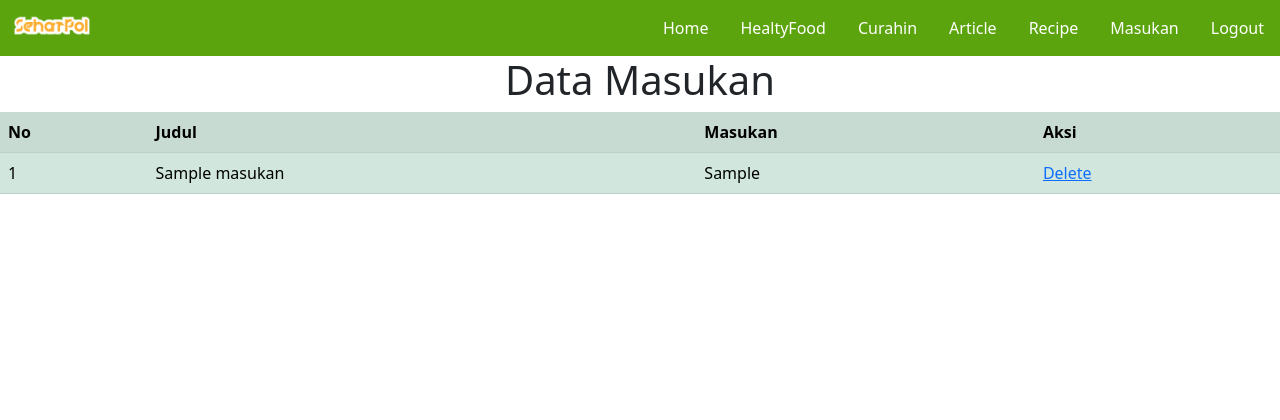
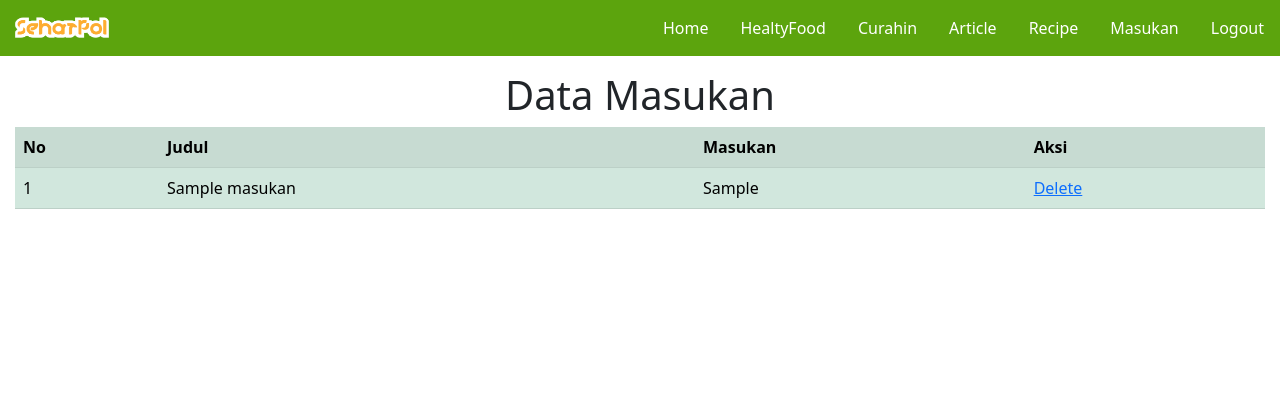
Before and after one commit to AdiRobertus/Sehatpol, a PHP site: page /admin/masukan.php in a window 1280 px wide. Shown: the top 420 px of the page. Run offline with PHP 8.4, Linux system fonts and the light colour scheme; tables that the repository leaves empty hold one stand-in row (values such as "Sample post").

Commit message:
Update masukan.php
up masukan; yang bagian navbar linknya belom diisi, up: revisi ukuran logo sama nambahin margin

```diff
--- a/Sehatpol/admin/masukan.php
+++ b/Sehatpol/admin/masukan.php
@@ -14,7 +14,7 @@
 		<ul class="navbar navbar-expand-lg navbar-dark nav justify-content-end" style="background-color: #5CA40D; color: #fff;">
 		  <div class="container-fluid">
 		    <a class="navbar-brand" href="#">
-		      <img src="asset/img/sehatpol-logo.png" alt="" width="80" height="24" class="d-inline-block align-text-top">
+		      <img src="asset/img/sehatpol-logo.png" alt="" width="100" height="28" class="d-inline-block align-text-top">
 		    </a>
 		  </div>
 		  <li class="nav-item">
@@ -41,7 +41,7 @@
 		</ul>
 	</nav>
 
-	<div class="main nav justify-content-center">
+	<div class="main nav justify-content-center" style="margin: 15px;">
 		<h1>Data Masukan</h1>
 		<table class="table table-success table-striped">
 		<tr>
```
